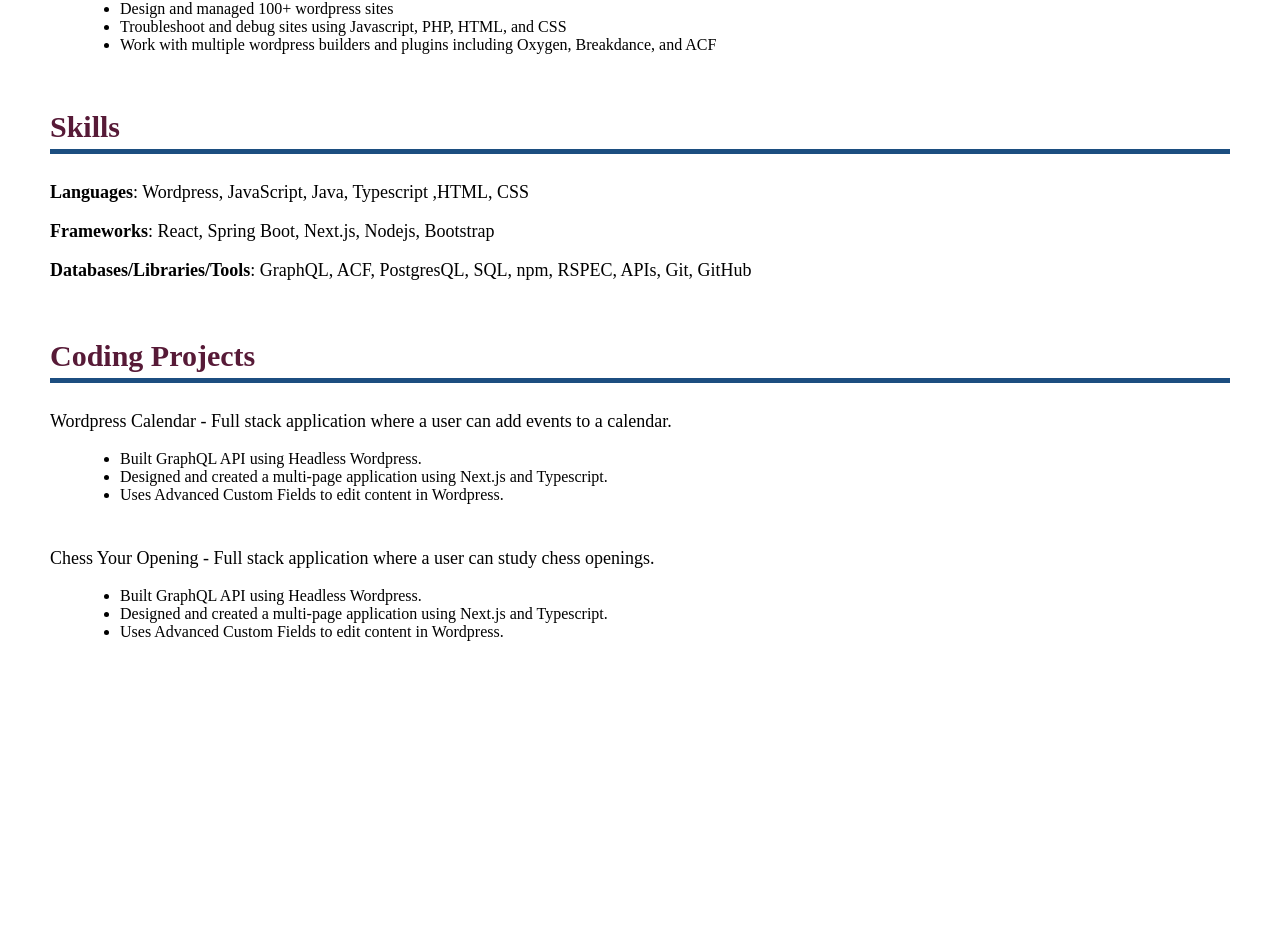
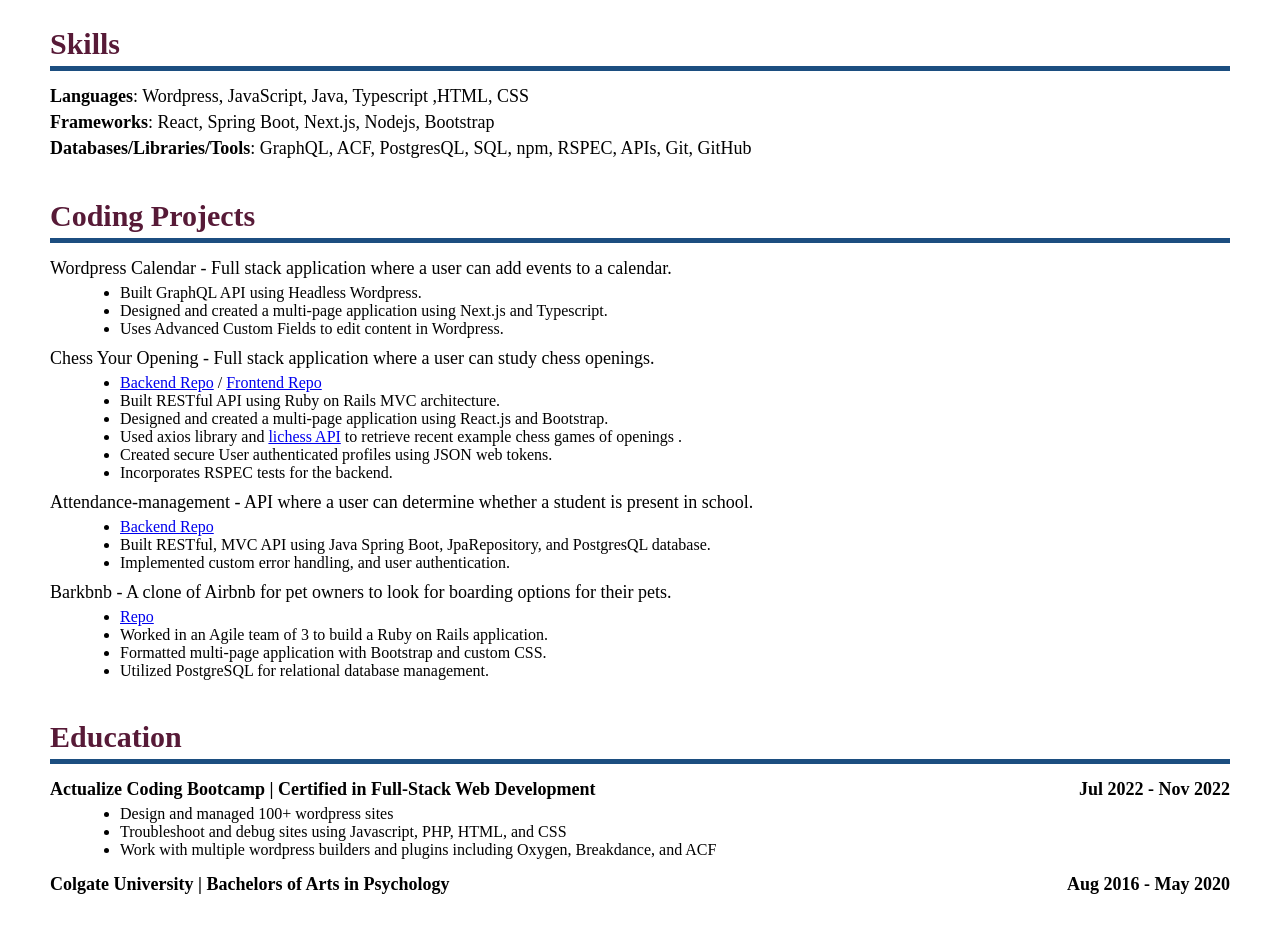
Before and after one commit to avrrodriguez/avrr-portfolio, a Next.js app: page /resume in a window 1280 px wide. Shown: the part 323-1256 px from the top of the page. Before the commit the page ends 1030 px from the top, so only its background shows below. Built offline with nearby package versions, Linux system fonts and the light colour scheme.

Commit message:
adds the content for the resume including portfolio link which goes to home page.

```diff
--- a/src/app/styles/resume.css
+++ b/src/app/styles/resume.css
@@ -11,7 +11,7 @@ body {
 
 .resume-inner-container {
   width: 100%;
-  max-width: 1500px;
+  max-width: 1200px;
 
   display: flex;
   flex-direction: column;
@@ -44,6 +44,7 @@ ul {
   color: black;
   margin-left: 30px;
   margin-top: 5px;
+  margin-bottom: 0px;
 }
 
 .bottom-border-custom {
@@ -55,6 +56,15 @@ ul {
   margin-top: 5px;
 }
 
+.content > p, .content > div {
+  margin: 0px;
+}
+
+.content > div > p {
+  margin-bottom: 0px;
+  margin-top: 5px;
+}
+
 .resume-inner-container > div {
   display: flex;
   flex-direction: column;
@@ -62,9 +72,14 @@ ul {
 }
 
 .title-date-container {
+
   font-weight: 700;
 
   display: flex;
   flex-direction: row;
   justify-content: space-between;
 }
+
+.coding-projects-content {
+  margin-top: 10px;
+}
--- a/src/pages/resume.tsx
+++ b/src/pages/resume.tsx
@@ -21,7 +21,7 @@ export default function Resume() {
           <div className="content">
             <div className="title-date-container">
               <p>Web Developer | Dentalfone</p>
-              <p>Jul 2023 | Present</p>
+              <p>Jul 2023 - Present</p>
             </div>
             <ul>
               <li>Design and managed 100+ wordpress sites</li>
@@ -48,7 +48,7 @@ export default function Resume() {
             <h2>Coding Projects</h2>
           </div>
           <div className="bottom-border-custom"></div>
-          <div className="content">
+          <div className="content coding-projects-content">
             <p>Wordpress Calendar - Full stack application where a user can add events to a calendar.</p>
             <ul>
               <li>Built GraphQL API using Headless Wordpress.</li>
@@ -59,10 +59,53 @@ export default function Resume() {
           <div className="content">
             <p>Chess Your Opening - Full stack application where a user can study chess openings.</p>
             <ul>
-              <li>Built GraphQL API using Headless Wordpress.</li>
-              <li>Designed and created a multi-page application using Next.js and Typescript.</li>
-              <li>Uses Advanced Custom Fields to edit content in Wordpress.</li>
+              <li><a href="https://github.com/avrrodriguez/chess-your-opening">Backend Repo</a> / <a href="https://github.com/avrrodriguez/chess-your-opening-frontend">Frontend Repo</a></li>
+              <li>Built RESTful API using Ruby on Rails MVC architecture.</li>
+              <li>Designed and created a multi-page application using React.js and Bootstrap.</li>
+              <li>Used axios library and <a href="https://explorer.lichess.ovh">lichess API</a> to retrieve recent example chess games of openings .</li>
+              <li>Created secure User authenticated profiles using JSON web tokens.</li>
+              <li>Incorporates RSPEC tests for the backend.</li>
             </ul>
+          </div>
+          <div className="content">
+            <p>Attendance-management - API where a user can determine whether a student is present in school.</p>
+            <ul>
+              <li><a href="https://github.com/avrrodriguez/attendance-management-system">Backend Repo</a></li>
+              <li>Built RESTful, MVC API using Java Spring Boot, JpaRepository, and PostgresQL database.</li>
+              <li>Implemented custom error handling, and user authentication.</li>
+            </ul>
+          </div>
+          <div className="content">
+            <p>Barkbnb - A clone of Airbnb for pet owners to look for boarding options for their pets.</p>
+            <ul>
+              <li><a href="https://github.com/kyle-pazdel/bark-bnb.git">Repo</a></li>
+              <li>Worked in an Agile team of 3 to build a Ruby on Rails application.</li>
+              <li>Formatted multi-page application with Bootstrap and custom CSS.</li>
+              <li>Utilized PostgreSQL for relational database management.</li>
+            </ul>
+          </div>
+        </div>
+        <div>
+          <div className="education-title">
+            <h2>Education</h2>
+          </div>
+          <div className="bottom-border-custom"></div>
+          <div className="content">
+            <div className="title-date-container">
+              <p>Actualize Coding Bootcamp | Certified in Full-Stack Web Development</p>
+              <p>Jul 2022 - Nov 2022</p>
+            </div>
+            <ul>
+              <li>Design and managed 100+ wordpress sites</li>
+              <li>Troubleshoot and debug sites using Javascript, PHP, HTML, and CSS</li>
+              <li>Work with multiple wordpress builders and plugins including Oxygen, Breakdance, and ACF</li>
+            </ul>
+          </div>
+          <div className="content">
+            <div className="title-date-container">
+              <p>Colgate University | Bachelors of Arts in Psychology</p>
+              <p>Aug 2016 - May 2020</p>
+            </div>
           </div>
         </div>
       </div>
```
